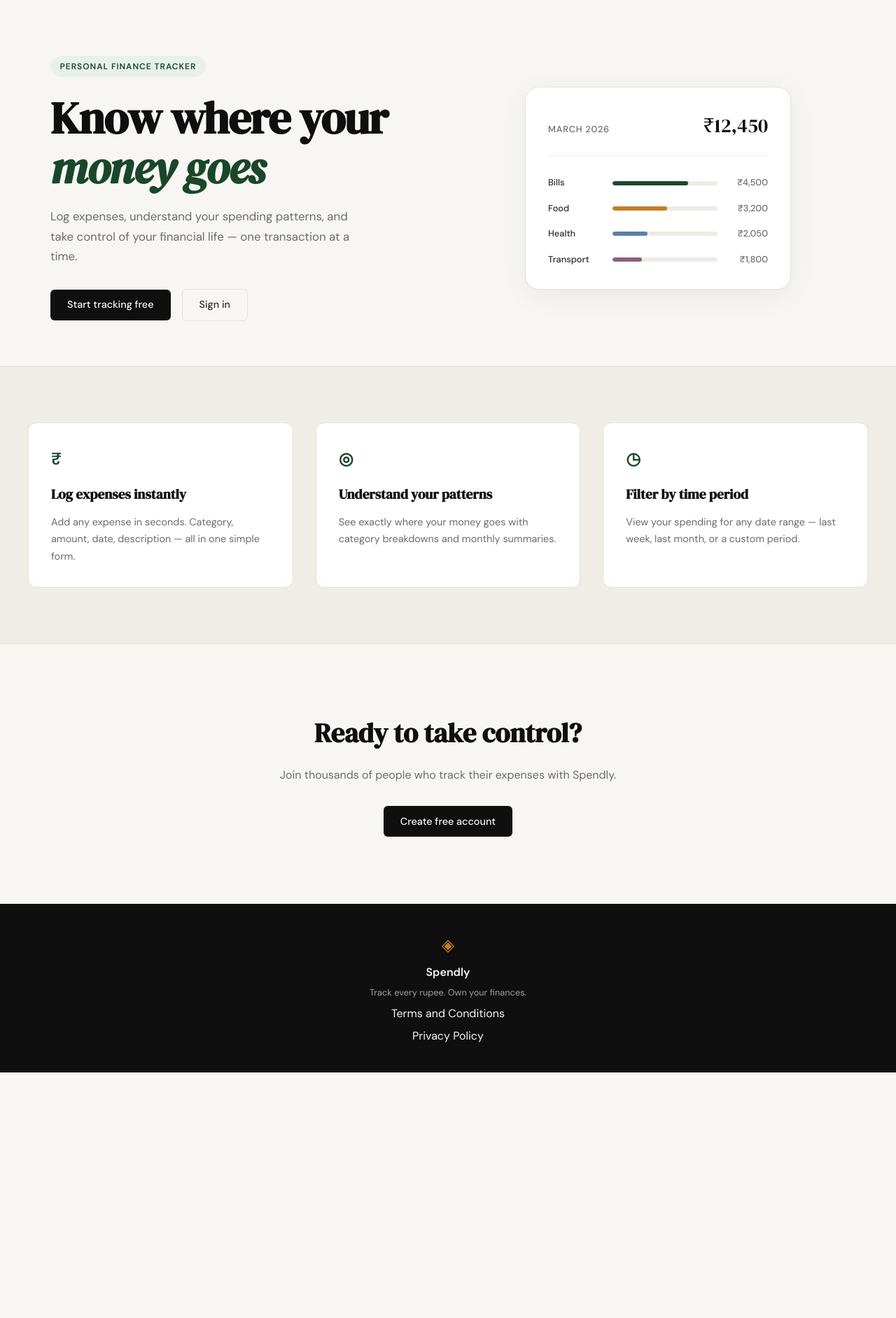
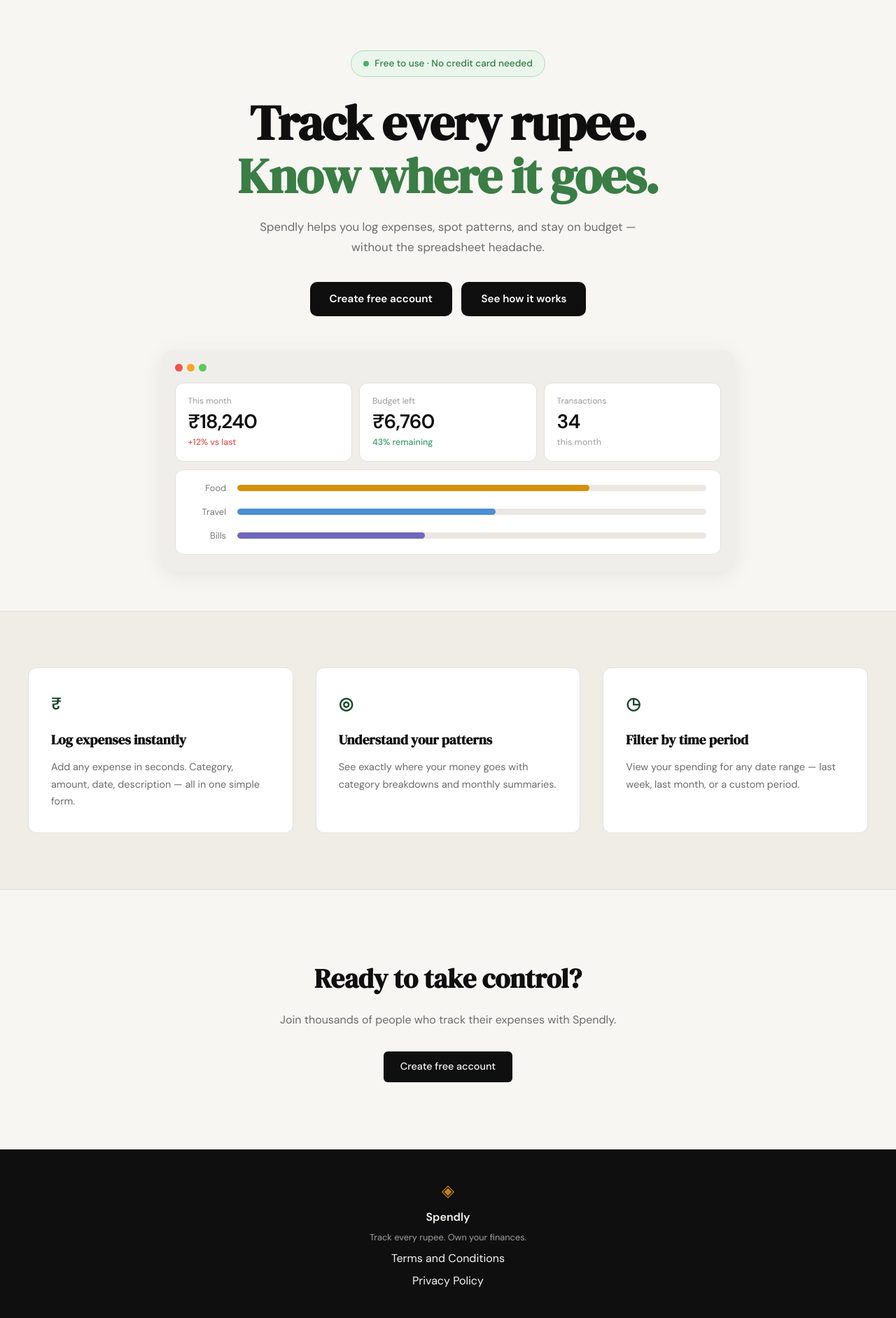
Before and after one commit to Rushi6767/expence_tracker, a Flask app: page / in a window 1280 px wide. Shown: the part 61-1945 px from the top of the page at 70% size. Before the commit the page ends 1594 px from the top, so only its background shows below. Run offline with Flask 3, Linux system fonts and the light colour scheme.

Commit message:
make edits

```diff
--- a/expense-tracker/app.py
+++ b/expense-tracker/app.py
@@ -20,6 +20,11 @@ def register():
 @app.route("/login")
 def login():
     return render_template("login.html")
+
+
+@app.route("/terms")
+def terms():
+    return render_template("terms.html")
 
 
 # ------------------------------------------------------------------ #
--- /dev/null
+++ b/expense-tracker/static/css/landing.css
@@ -0,0 +1,244 @@
+/* ------------------------------------------------------------------ */
+/* Hero — override style.css for the new centered layout               */
+/* ------------------------------------------------------------------ */
+
+.hero {
+    display: flex;
+    flex-direction: column;
+    align-items: center;
+    text-align: center;
+    padding: 4.5rem 2rem 3.5rem;
+    max-width: 900px;
+    margin: 0 auto;
+    gap: 3rem;
+    /* reset the 2-col grid from style.css */
+    grid-template-columns: unset;
+}
+
+.hero-inner {
+    display: flex;
+    flex-direction: column;
+    align-items: center;
+    max-width: 680px;
+    width: 100%;
+}
+
+/* Badge */
+.hero-badge {
+    display: inline-flex;
+    align-items: center;
+    gap: 0.5rem;
+    background: #eaf5eb;
+    color: #2e7d44;
+    font-size: 0.85rem;
+    font-weight: 500;
+    letter-spacing: 0;
+    text-transform: none;
+    padding: 0.45rem 1.1rem;
+    border-radius: 999px;
+    border: 1px solid #b2d9ba;
+    margin-bottom: 1.75rem;
+}
+
+.hero-badge-dot {
+    width: 8px;
+    height: 8px;
+    background: #4caf65;
+    border-radius: 50%;
+    flex-shrink: 0;
+}
+
+/* Title */
+.hero-title {
+    font-size: clamp(3rem, 5.5vw, 4.4rem);
+    line-height: 1.08;
+    color: var(--ink);
+    margin-bottom: 1.25rem;
+}
+
+.hero-title-accent {
+    display: block;
+    color: #3a7d45;
+}
+
+/* Subtitle */
+.hero-subtitle {
+    font-size: 1.05rem;
+    color: var(--ink-muted);
+    line-height: 1.7;
+    max-width: 540px;
+    margin-bottom: 2.25rem;
+    text-align: center;
+}
+
+/* Buttons */
+.hero-actions {
+    display: flex;
+    gap: 0.85rem;
+    justify-content: center;
+}
+
+.hero-actions .btn-primary,
+.hero-actions .btn-hero-secondary {
+    display: inline-block;
+    background: var(--ink);
+    color: #fff;
+    padding: 0.75rem 1.75rem;
+    border-radius: 10px;
+    font-family: var(--font-body);
+    font-size: 0.95rem;
+    font-weight: 600;
+    text-decoration: none;
+    transition: background 0.2s;
+    border: none;
+    cursor: pointer;
+}
+
+.hero-actions .btn-primary:hover,
+.hero-actions .btn-hero-secondary:hover {
+    background: #2d2d2d;
+}
+
+/* ------------------------------------------------------------------ */
+/* Mock Dashboard                                                      */
+/* ------------------------------------------------------------------ */
+
+.hero-visual {
+    width: 100%;
+    max-width: 820px;
+    display: flex;           /* override the 900px display:none */
+    justify-content: center;
+}
+
+.mock-dashboard {
+    width: 100%;
+    background: #f0eeea;
+    border-radius: 18px;
+    padding: 1.25rem 1.25rem 1.5rem;
+    box-shadow: 0 6px 32px rgba(0, 0, 0, 0.07);
+}
+
+/* Traffic lights */
+.mock-traffic-lights {
+    display: flex;
+    gap: 6px;
+    margin-bottom: 1rem;
+}
+
+.tl {
+    width: 11px;
+    height: 11px;
+    border-radius: 50%;
+}
+
+.tl-red    { background: #ef5350; }
+.tl-yellow { background: #f5a623; }
+.tl-green  { background: #5dc85d; }
+
+/* Stats row */
+.mock-stats {
+    display: grid;
+    grid-template-columns: repeat(3, 1fr);
+    gap: 0.65rem;
+    margin-bottom: 0.65rem;
+}
+
+.mock-stat-card {
+    background: #ffffff;
+    border: 1px solid #e5e1da;
+    border-radius: 12px;
+    padding: 1rem 1.1rem;
+    text-align: left;
+}
+
+.mock-stat-label {
+    font-size: 0.75rem;
+    color: #999;
+    font-weight: 400;
+    margin-bottom: 0.3rem;
+}
+
+.mock-stat-value {
+    font-family: var(--font-body);
+    font-size: 1.75rem;
+    font-weight: 700;
+    color: var(--ink);
+    letter-spacing: -0.03em;
+    line-height: 1.1;
+    margin-bottom: 0.3rem;
+}
+
+.mock-stat-change {
+    font-size: 0.78rem;
+    font-weight: 500;
+}
+
+.mock-stat-change.stat-negative { color: #e05252; }
+.mock-stat-change.stat-positive { color: #3a9a6a; }
+.mock-stat-change.stat-neutral  { color: #aaa; }
+
+/* Bars section */
+.mock-bars-section {
+    background: #ffffff;
+    border: 1px solid #e5e1da;
+    border-radius: 12px;
+    padding: 1rem 1.25rem;
+    display: flex;
+    flex-direction: column;
+    gap: 0.85rem;
+}
+
+.mock-bar-row-new {
+    display: grid;
+    grid-template-columns: 52px 1fr;
+    align-items: center;
+    gap: 1rem;
+}
+
+.mock-cat-new {
+    font-size: 0.8rem;
+    color: #777;
+    font-weight: 400;
+    text-align: right;
+}
+
+.mock-bar-track-new {
+    height: 9px;
+    background: #ebe8e3;
+    border-radius: 999px;
+    overflow: hidden;
+}
+
+.mock-bar-new {
+    height: 100%;
+    border-radius: 999px;
+}
+
+/* ------------------------------------------------------------------ */
+/* Responsive overrides                                                */
+/* ------------------------------------------------------------------ */
+
+@media (max-width: 900px) {
+    .hero {
+        padding: 3rem 1.5rem 2.5rem;
+    }
+
+    /* keep dashboard visible (style.css hides .hero-visual at 900px) */
+    .hero-visual {
+        display: flex !important;
+    }
+}
+
+@media (max-width: 600px) {
+    .hero {
+        padding: 2.5rem 1rem 2rem;
+    }
+
+    .mock-stats {
+        grid-template-columns: 1fr;
+    }
+
+    .mock-stat-value {
+        font-size: 1.4rem;
+    }
+}
--- a/expense-tracker/templates/base.html
+++ b/expense-tracker/templates/base.html
@@ -34,7 +34,7 @@
             <span class="brand-icon">◈</span>
             <span class="footer-name">Spendly</span>
             <p class="footer-copy">Track every rupee. Own your finances.</p>
-            <a href="#">Terms and Conditions</a>
+            <a href="{{ url_for('terms') }}">Terms and Conditions</a>
             <a href="#">Privacy Policy</a>
         </div>
     </footer>
--- a/expense-tracker/templates/landing.html
+++ b/expense-tracker/templates/landing.html
@@ -1,60 +1,73 @@
 {% extends "base.html" %}
 
 {% block title %}Spendly — Track Every Rupee{% endblock %}
+
+{% block head %}
+<link rel="stylesheet" href="{{ url_for('static', filename='css/landing.css') }}">
+{% endblock %}
 
 {% block content %}
 
 <section class="hero">
     <div class="hero-inner">
-        <div class="hero-badge">Personal Finance Tracker</div>
+        <div class="hero-badge">
+            <span class="hero-badge-dot"></span>Free to use · No credit card needed
+        </div>
         <h1 class="hero-title">
-            Know where your<br>
-            <em>money goes</em>
+            Track every rupee.<br>
+            <span class="hero-title-accent">Know where it goes.</span>
         </h1>
         <p class="hero-subtitle">
-            Log expenses, understand your spending patterns,
-            and take control of your financial life —
-            one transaction at a time.
+            Spendly helps you log expenses, spot patterns, and stay
+            on budget — without the spreadsheet headache.
         </p>
         <div class="hero-actions">
-            <a href="{{ url_for('register') }}" class="btn-primary">Start tracking free</a>
-            <a href="{{ url_for('login') }}" class="btn-ghost">Sign in</a>
+            <a href="{{ url_for('register') }}" class="btn-primary">Create free account</a>
+            <a href="#" class="btn-hero-secondary">See how it works</a>
         </div>
     </div>
     <div class="hero-visual">
-        <div class="mock-card">
-            <div class="mock-card-header">
-                <span class="mock-label">March 2026</span>
-                <span class="mock-total">₹12,450</span>
+        <div class="mock-dashboard">
+            <div class="mock-traffic-lights">
+                <span class="tl tl-red"></span>
+                <span class="tl tl-yellow"></span>
+                <span class="tl tl-green"></span>
             </div>
-            <div class="mock-bars">
-                <div class="mock-bar-row">
-                    <span class="mock-cat">Bills</span>
-                    <div class="mock-bar-track">
-                        <div class="mock-bar" style="width: 72%"></div>
+            <div class="mock-stats">
+                <div class="mock-stat-card">
+                    <div class="mock-stat-label">This month</div>
+                    <div class="mock-stat-value">₹18,240</div>
+                    <div class="mock-stat-change stat-negative">+12% vs last</div>
+                </div>
+                <div class="mock-stat-card">
+                    <div class="mock-stat-label">Budget left</div>
+                    <div class="mock-stat-value">₹6,760</div>
+                    <div class="mock-stat-change stat-positive">43% remaining</div>
+                </div>
+                <div class="mock-stat-card">
+                    <div class="mock-stat-label">Transactions</div>
+                    <div class="mock-stat-value">34</div>
+                    <div class="mock-stat-change stat-neutral">this month</div>
+                </div>
+            </div>
+            <div class="mock-bars-section">
+                <div class="mock-bar-row-new">
+                    <span class="mock-cat-new">Food</span>
+                    <div class="mock-bar-track-new">
+                        <div class="mock-bar-new" style="width: 75%; background: #d4910a;"></div>
                     </div>
-                    <span class="mock-amt">₹4,500</span>
                 </div>
-                <div class="mock-bar-row">
-                    <span class="mock-cat">Food</span>
-                    <div class="mock-bar-track">
-                        <div class="mock-bar mock-bar-2" style="width: 52%"></div>
+                <div class="mock-bar-row-new">
+                    <span class="mock-cat-new">Travel</span>
+                    <div class="mock-bar-track-new">
+                        <div class="mock-bar-new" style="width: 55%; background: #4a8fd4;"></div>
                     </div>
-                    <span class="mock-amt">₹3,200</span>
                 </div>
-                <div class="mock-bar-row">
-                    <span class="mock-cat">Health</span>
-                    <div class="mock-bar-track">
-                        <div class="mock-bar mock-bar-3" style="width: 33%"></div>
+                <div class="mock-bar-row-new">
+                    <span class="mock-cat-new">Bills</span>
+                    <div class="mock-bar-track-new">
+                        <div class="mock-bar-new" style="width: 40%; background: #7068b8;"></div>
                     </div>
-                    <span class="mock-amt">₹2,050</span>
-                </div>
-                <div class="mock-bar-row">
-                    <span class="mock-cat">Transport</span>
-                    <div class="mock-bar-track">
-                        <div class="mock-bar mock-bar-4" style="width: 28%"></div>
-                    </div>
-                    <span class="mock-amt">₹1,800</span>
                 </div>
             </div>
         </div>
```
Also changed, not shown: expense-tracker/templates/terms.html (added, +58 -0 lines), expense-tracker/image copy.png (added), expense-tracker/image.png (added).
